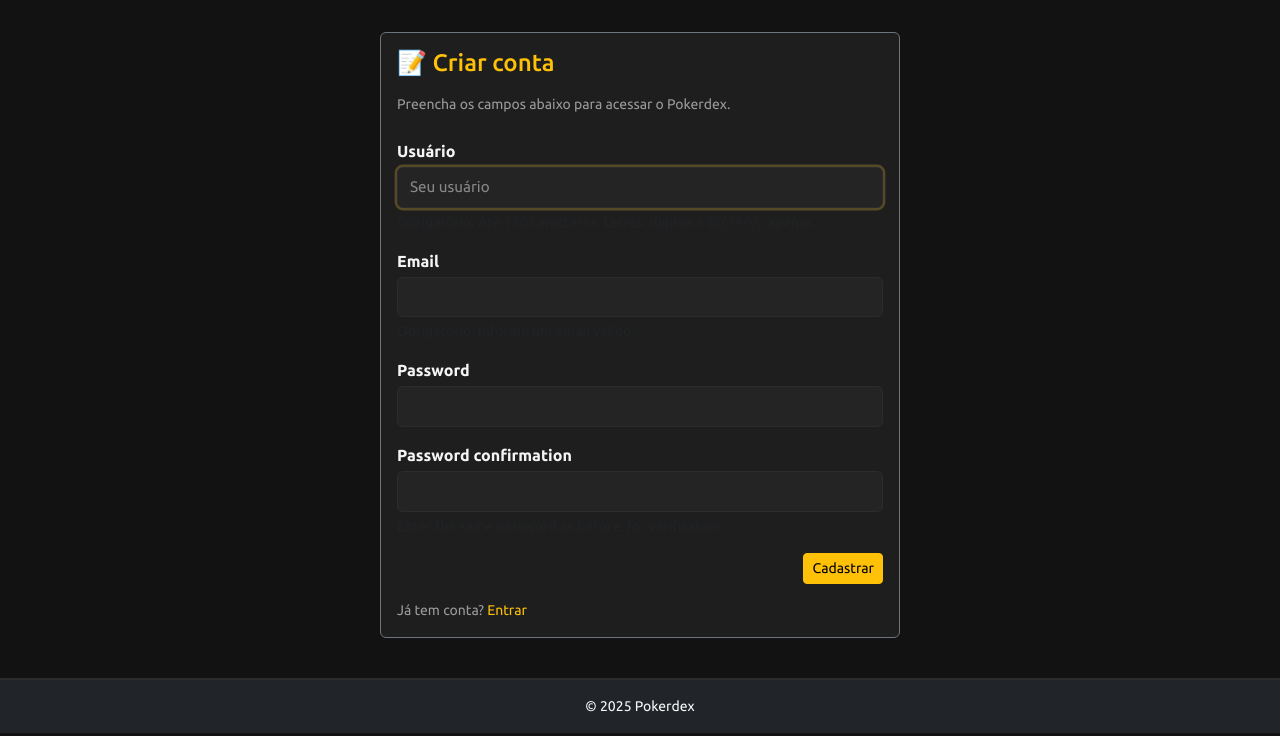
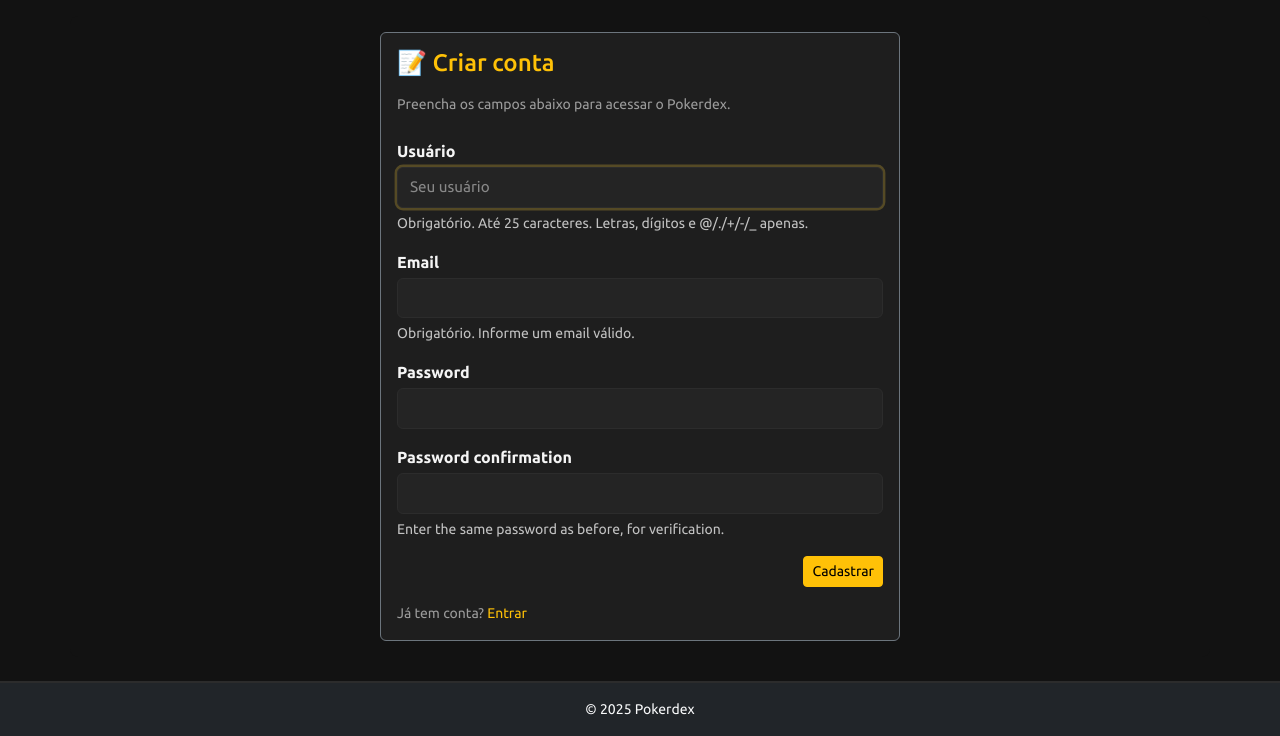
Before and after one commit to viniaraujo68/pokerdex-v2, a Django app: page /account/signup/ in a window 1280 px wide. Shown: the part 78-814 px from the top of the page. Run offline with Django 5.2, Linux system fonts and the light colour scheme; some web fonts are replaced.

Commit message:
feat: final adjustments

```diff
--- a/core/forms.py
+++ b/core/forms.py
@@ -76,6 +76,13 @@
     class Meta:
         model = GameParticipation
         fields = ["player", "final_balance", "rebuy"]
+        widgets = {
+            "final_balance": forms.NumberInput(attrs={
+                "step": "1",          # incrementa de 0,50 em 0,50
+                "inputmode": "decimal", # teclado numérico no mobile
+                "class": "form-control"
+            }),
+        }
 
     def __init__(self, *args, game=None, **kwargs):
         super().__init__(*args, **kwargs)
@@ -160,7 +167,7 @@
     username = forms.CharField(
         label="Usuário",
         max_length=25,
-        help_text="Obrigatório. Até 150 caracteres. Letras, dígitos e @/./+/-/_ apenas.",
+        help_text="Obrigatório. Até 25 caracteres. Letras, dígitos e @/./+/-/_ apenas.",
         validators=[UnicodeUsernameValidator(message="Informe um nome de usuário válido. Use apenas letras, números e @/./+/-/_")],
         widget=forms.TextInput(attrs={"placeholder": "Seu usuário"})
     )
--- a/core/static/css/style.css
+++ b/core/static/css/style.css
@@ -786,3 +786,9 @@
   transform: translateY(-50%);
   color: var(--muted);
 }
+
+.help-text {
+  color: #c2c2c2;
+  font-size: .875rem;
+  margin-top: 5px;
+}
--- a/core/templates/account/password_reset.html
+++ b/core/templates/account/password_reset.html
@@ -9,7 +9,7 @@
         <h1 class="h4 text-warning m-0">Redefinir senha</h1>
         <div class="gradient-bar mt-2 mb-3"></div>
 
-        <p class="text-muted mb-3">
+        <p class="text-gray mb-3">
           Informe o e-mail da sua conta. Se existir, enviaremos um link para redefinição.
         </p>
 
--- a/core/templates/account/signup.html
+++ b/core/templates/account/signup.html
@@ -23,7 +23,7 @@
             <label for="{{ field.id_for_label }}" class="form-label">{{ field.label }}</label>
             {{ field }}
             {% if field.help_text %}
-              <div class="form-text text-muted">{{ field.help_text }}</div>
+              <div class="help-text">{{ field.help_text }}</div>
             {% endif %}
             {% for error in field.errors %}
               <div class="invalid-feedback d-block">{{ error }}</div>
--- a/core/templates/group_detail.html
+++ b/core/templates/group_detail.html
@@ -218,7 +218,7 @@
             Ver status da solicitação
           </a>
         {% else %}
-          <form action="{% url 'core:group_join_request' slug=group.slug %}" method="get" class="m-0">
+          <form action="{% url 'core:group_create_join_request' slug=group.slug %}" method="post" class="m-0">
             {% csrf_token %}
             <button type="submit" class="btn btn-warning">Solicitar entrada</button>
           </form>
--- a/core/views.py
+++ b/core/views.py
@@ -19,6 +19,8 @@
 from django.views.decorators.http import require_http_methods
 from django.db.models import Q
 
+# ========================== Decorators ==========================
+
 def group_admin_required(view_func):
     def _wrapped_view(request, slug, *args, **kwargs):
         group = get_object_or_404(Group, slug=slug)
@@ -38,6 +40,7 @@
         return view_func(request, slug, *args, **kwargs)
     return _wrapped_view
 
+# =================================================================
 
 @login_required
 def group_list_view(request):
@@ -635,6 +638,13 @@
     template_name = "account/password_reset_confirm.html"
     success_url = reverse_lazy("core:password_reset_complete")
 
+    def get_context_data(self, **kwargs):
+        context = super().get_context_data(**kwargs)
+        user = getattr(self, 'user', None)
+        if user:
+            context["username"] = getattr(user, "username", "")
+        return context
+
 class PasswordResetCompleteView(auth_views.PasswordResetCompleteView):
     template_name = "account/password_reset_complete.html"
 
@@ -645,9 +655,13 @@
     if request.method == "POST":
         form = SignUpForm(request.POST)
         if form.is_valid():
-            user = form.save()
-            login(request, user)
-            return redirect("core:group_list")
+            email = form.cleaned_data.get("email")
+            if User.objects.filter(email=email).exists():
+                form.add_error("email", "Este email já pertence a uma conta.")
+            else:
+                user = form.save()
+                login(request, user)
+                return redirect("core:group_list")
     else:
         form = SignUpForm()
     return render(request, "account/signup.html", {"form": form})
```
Also changed, not shown: core/templates/account/password_reset_confirm.html (+8 -0 lines).
